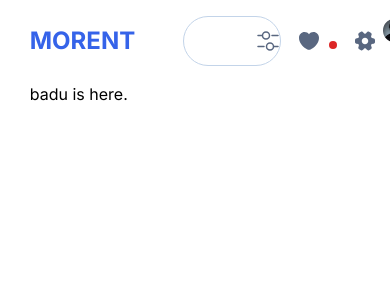
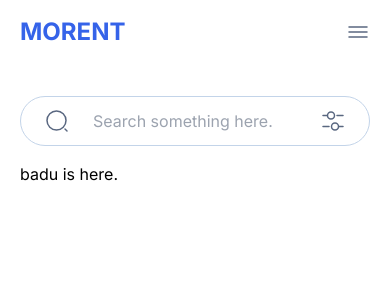
Before and after one commit to ShivaRajBadu/vehicle_rental, a Next.js app: page / in a window 390 px wide. Shown: the top 300 px of the page. Built offline with nearby package versions, Linux system fonts and the light colour scheme; grey boxes are pictures that could not be loaded.

Commit message:
layout-navbar responsive

```diff
--- a/src/app/layout.tsx
+++ b/src/app/layout.tsx
@@ -19,7 +19,7 @@ export default function RootLayout({
   return (
     <html lang="en">
       <body className={inter.className}>
-        <div className="max-w-[1440px] w-[95%] px-5 mx-auto">
+        <div className="max-w-[1440px]  px-5 mx-auto">
           <Navabar />
           {children}
         </div>
--- a/src/components/navbar.tsx
+++ b/src/components/navbar.tsx
@@ -2,13 +2,23 @@ import Image from "next/image";
 
 function Navabar() {
   return (
-    <div className="flex  items-center justify-between py-4  gap-4">
-      <div className="flex items-center  justify-between gap-12 xl:gap-20 ">
-        <h1 className="text-[color:var(--primary-dark-500)] text-2xl font-[700]">
+    <div className="flex items-start  md:items-center justify-between py-4 w-full  md:gap-4">
+      <div className="flex md:flex-row items-start w-full flex-col gap-12  md:items-center  justify-between md:max-w-[75%]  lg:max-w-[50%]  ">
+        <div className="flex justify-between w-full md:max-w-[150px] ">
+          <h1 className="text-[color:var(--primary-dark-500)] text-2xl font-[700] ">
             MORENT
           </h1>
-        <div className="flex border border-[color:var(--secondary-light-100)] px-6 py-3 gap-6 rounded-full items-center">
-          <label htmlFor="search" className="block">
+          <Image
+            src={"/icons/menu.svg"}
+            alt="menu"
+            width={24}
+            height={24}
+            className="cursor-pointer block md:hidden"
+          />
+        </div>
+
+        <div className="flex border  w-full border-[color:var(--secondary-light-100)] px-6 py-3 gap-6 rounded-full items-center  ">
+          <label htmlFor="search" className="block min-w-[24px] ">
             <Image
               src={"/icons/search.svg"}
               alt="search"
@@ -20,7 +30,7 @@ function Navabar() {
             type="text"
             name="search"
             id="search"
-            className="border-none  focus:outline-none w-full"
+            className="border-none focus:outline-none w-full"
             placeholder="Search something here."
           />
           <Image
@@ -32,8 +42,8 @@ function Navabar() {
           />
         </div>
       </div>
-      <div className="flex gap-8">
-        <div className="flex items-center gap-4">
+
+      <div className="hidden md:flex items-center gap-4 ">
         <Image
           className="cursor-pointer"
           src={"/icons/heart.svg"}
@@ -41,7 +51,7 @@ function Navabar() {
           width={24}
           height={24}
         />
-          <div className="relative cursor-pointer ">
+        <div className="relative cursor-pointer  min-w-[24px] ">
           <Image src={"/icons/bell.svg"} alt="bell" width={24} height={24} />
           <span className="absolute top-0 right-0 w-[8px] rounded-full h-[8px] bg-red-600"></span>
         </div>
@@ -52,10 +62,8 @@ function Navabar() {
           width={24}
           height={24}
         />
-        </div>
-        <div className="w-[44px] h-[44px] cursor-pointer">
+
         <Image src={"/images/Profil.png"} alt="user" width={44} height={44} />
-        </div>
       </div>
     </div>
   );
```
Lines whose indentation alone changed are shown as unchanged.
